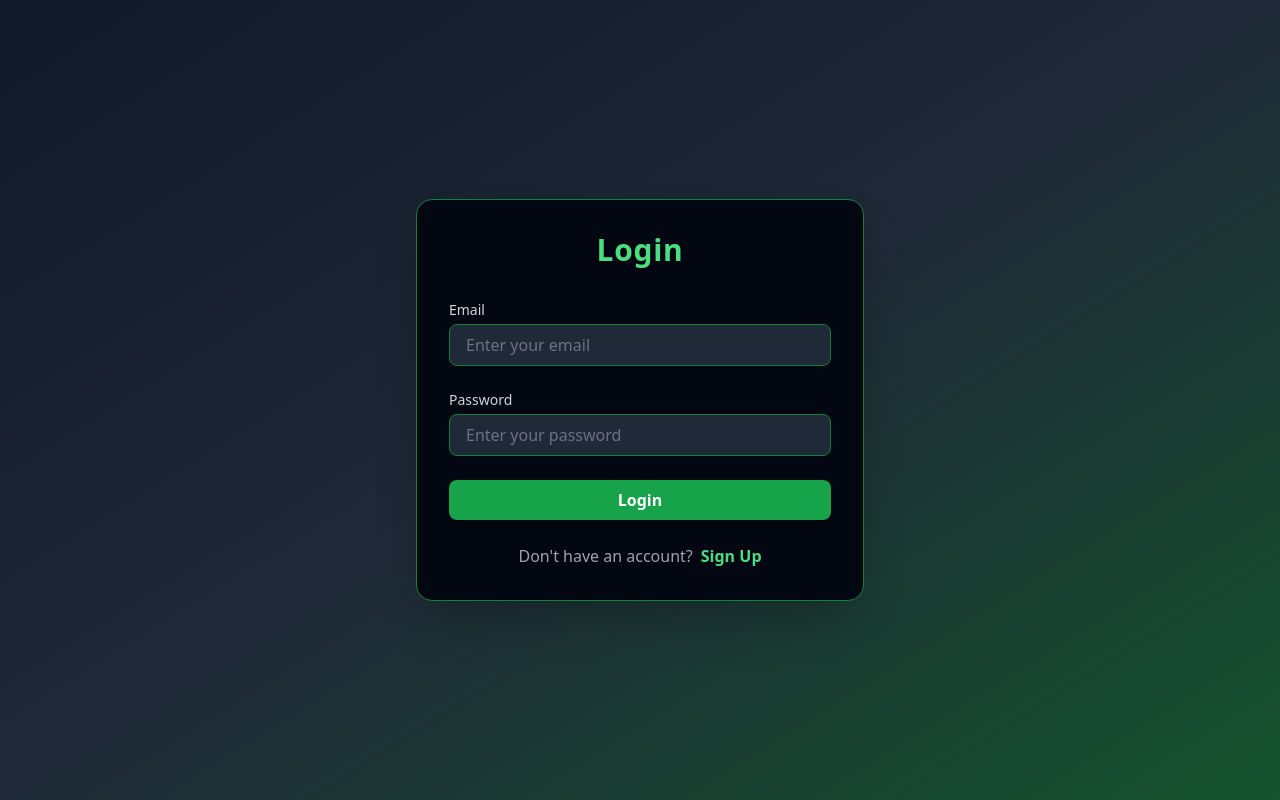
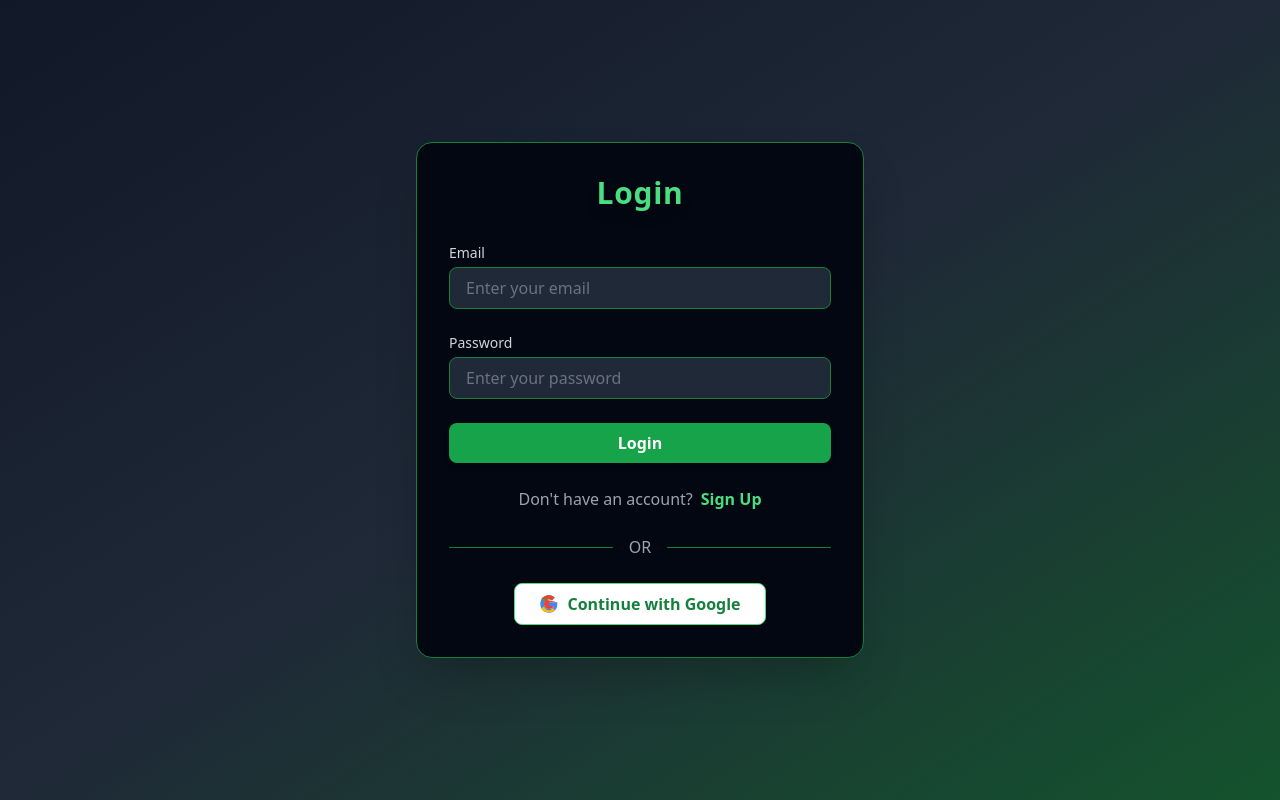
Before and after one commit to harsh12378/NodeTalk, a React (Vite) app in the folder client/: page / in a window 1280 px wide. Built offline with nearby package versions, Linux system fonts and the light colour scheme; no server answers.

Commit message:
front end change

```diff
--- a/client/src/App.jsx
+++ b/client/src/App.jsx
@@ -34,7 +34,7 @@ function AppContent() {
         initial={{ opacity: 0, y: 20 }}
         animate={{ opacity: 1, y: 0 }}
         exit={{ opacity: 0, y: -20 }}
-        transition={{ duration: 0.3, ease: "easeOut" }}
+        transition={{ duration: 0.6, ease: "easeOut" }}
       >
       <Routes location={location}>
         <Route path="/" element={<Login />} />
--- a/client/src/components/user.jsx
+++ b/client/src/components/user.jsx
@@ -83,6 +83,22 @@ const handleAddFriend = async(e) => {
     year: lastSeenDate.getFullYear() !== now.getFullYear() ? 'numeric' : undefined
   });
 };
+const getColorForLetter = (letter) => {
+  const gradients = [
+    'bg-gradient-to-br from-red-400 to-red-600',
+    'bg-gradient-to-br from-blue-400 to-blue-600',
+    'bg-gradient-to-br from-green-400 to-green-600',
+    'bg-gradient-to-br from-purple-400 to-purple-600',
+    'bg-gradient-to-br from-pink-400 to-pink-600',
+    'bg-gradient-to-br from-indigo-400 to-indigo-600',
+    'bg-gradient-to-br from-yellow-400 to-orange-500',
+    'bg-gradient-to-br from-teal-400 to-teal-600'
+  ];
+
+  const charCode = letter.toUpperCase().charCodeAt(0);
+  const gradientIndex = charCode % gradients.length;
+  return gradients[gradientIndex];
+};
 
 return (
   <article
@@ -92,17 +108,32 @@ return (
   >
     {/* Profile Picture with Status Border */}
         <div className="relative flex-shrink-0 mr-4">
+  {user.avatar ? (
     <img
       className={`
         w-16 h-16 rounded-full object-cover
         border-4 ${isOnline ? 'border-green-500' : 'border-gray-600'}
       `}
-        src={dp}
+      src={user.avatar}
       alt={`${user.name}'s profile picture`}
       onError={(e) => {
-          e.target.src = "/default-avatar.png";
+        e.target.style.display = 'none';
+        e.target.nextElementSibling.style.display = 'flex';
       }}
     />
+  ) : null}
+
+    <div
+    className={`
+      ${user.avatar ? 'hidden' : 'flex'}
+      w-16 h-16 rounded-full items-center justify-center
+      border-4 ${isOnline ? 'border-green-500' : 'border-gray-600'}
+      ${getColorForLetter(user.name?.charAt(0) || 'U')}
+      text-white font-semibold text-xl
+    `}
+  >
+    {user.name?.charAt(0).toUpperCase() || 'U'}
+  </div>
    </div>
 
     {/* User Info */}
--- a/client/src/pages/chattingBox.jsx
+++ b/client/src/pages/chattingBox.jsx
@@ -49,8 +49,7 @@ export default function ChattingBox({ receiver = {} }) {
             from: msg.senderId===myId?"you":"them",
             text:msg.text,
             createdAt: msg.createdAt
-          }))
-          console.log(formatted);
+          }));
          setMessages(formatted);
         }catch(error){
         alert("Failed to get message");
@@ -101,9 +100,7 @@ export default function ChattingBox({ receiver = {} }) {
 
   const sendMessage = async () => {
     if (!input.trim()) return;
-
     const messageText = input.trim();
-
     setInput(''); // Clear input
     setSending(true);
 
--- a/client/src/pages/login.jsx
+++ b/client/src/pages/login.jsx
@@ -1,6 +1,7 @@
 import  { useState } from 'react';
 import { NavLink, useNavigate } from 'react-router-dom';
 import API_BASE_URL from "../config";
+import { useGoogleLogin } from "@react-oauth/google";
 export default function Login() {
   const [isLoading,setIsLoading]=useState(false);
   const [email, setEmail] = useState('');
@@ -37,9 +38,25 @@ export default function Login() {
     alert("some server error");
     console.error("Error logging in:", error);
   }
+  };
+    const handleGoogleSubmit = useGoogleLogin({
+       onSuccess: async (tokenResponse) => {
+       const response = await fetch(`${API_BASE_URL}/api/auth/googleAuth`, {
+        method: "POST",
+        headers: { "Content-Type": "application/json" },
+        body: JSON.stringify({ access_token: tokenResponse.access_token }),
+      });
 
-
-  };
+      const data = await response.json();
+      if(response.ok){
+      localStorage.setItem("token",data.token);
+        navigate("/allusers");
+      }else{
+        alert("some server error");
+      }
+    },
+     onError: (err) => console.log("Login Failed", err),
+    });
 
  return (
 <div className="min-h-screen flex items-center justify-center bg-gradient-to-br from-gray-900 via-gray-800 to-green-900 px-4">
@@ -83,6 +100,31 @@ export default function Login() {
         <NavLink to="/signup" className="ml-2 text-green-400 hover:underline font-semibold">Sign Up</NavLink>
       </div>
     </form>
+     {/* OR Divider */}
+      <div className="flex items-center my-6">
+        <div className="flex-grow border-t border-green-700"></div>
+        <span className="px-4 text-gray-400 font-medium">OR</span>
+        <div className="flex-grow border-t border-green-700"></div>
+      </div>
+
+      {/* Google Sign In Button */}
+      <div className="flex justify-center">
+        <button
+          className="flex items-center gap-2 px-6 py-2 bg-white text-green-700 font-semibold rounded-lg shadow hover:bg-green-50 border border-green-400 transition duration-200"
+          type="button"
+          onClick={handleGoogleSubmit}
+        >
+          <svg className="w-5 h-5" viewBox="0 0 48 48">
+            <g>
+              <path fill="#4285F4" d="M44.5 20H24v8.5h11.7C34.7 33.1 29.8 36 24 36c-6.6 0-12-5.4-12-12s5.4-12 12-12c2.7 0 5.2.9 7.2 2.5l6.4-6.4C33.5 5.1 28.1 3 24 3 12.4 3 3 12.4 3 24s9.4 21 21 21c10.5 0 20-8.1 20-21 0-1.3-.1-2.7-.5-4z"/>
+              <path fill="#34A853" d="M6.3 14.7l7 5.1C15.5 16.1 19.4 13 24 13c2.7 0 5.2.9 7.2 2.5l6.4-6.4C33.5 5.1 28.1 3 24 3c-7.2 0-13.4 3.1-17.7 8.1z"/>
+              <path fill="#FBBC05" d="M24 44c5.6 0 10.7-1.9 14.7-5.1l-6.8-5.6C29.8 38 27 39 24 39c-5.7 0-10.5-3.7-12.2-8.8l-7 5.4C7.9 40.7 15.4 44 24 44z"/>
+              <path fill="#EA4335" d="M44.5 20H24v8.5h11.7c-1.2 3.2-4.7 7.5-11.7 7.5-6.6 0-12-5.4-12-12s5.4-12 12-12c2.7 0 5.2.9 7.2 2.5l6.4-6.4C33.5 5.1 28.1 3 24 3c-7.2 0-13.4 3.1-17.7 8.1z"/>
+            </g>
+          </svg>
+          Continue with Google
+        </button>
+      </div>
   </div>
 </div>
 );
```
Lines whose indentation alone changed are shown as unchanged.
